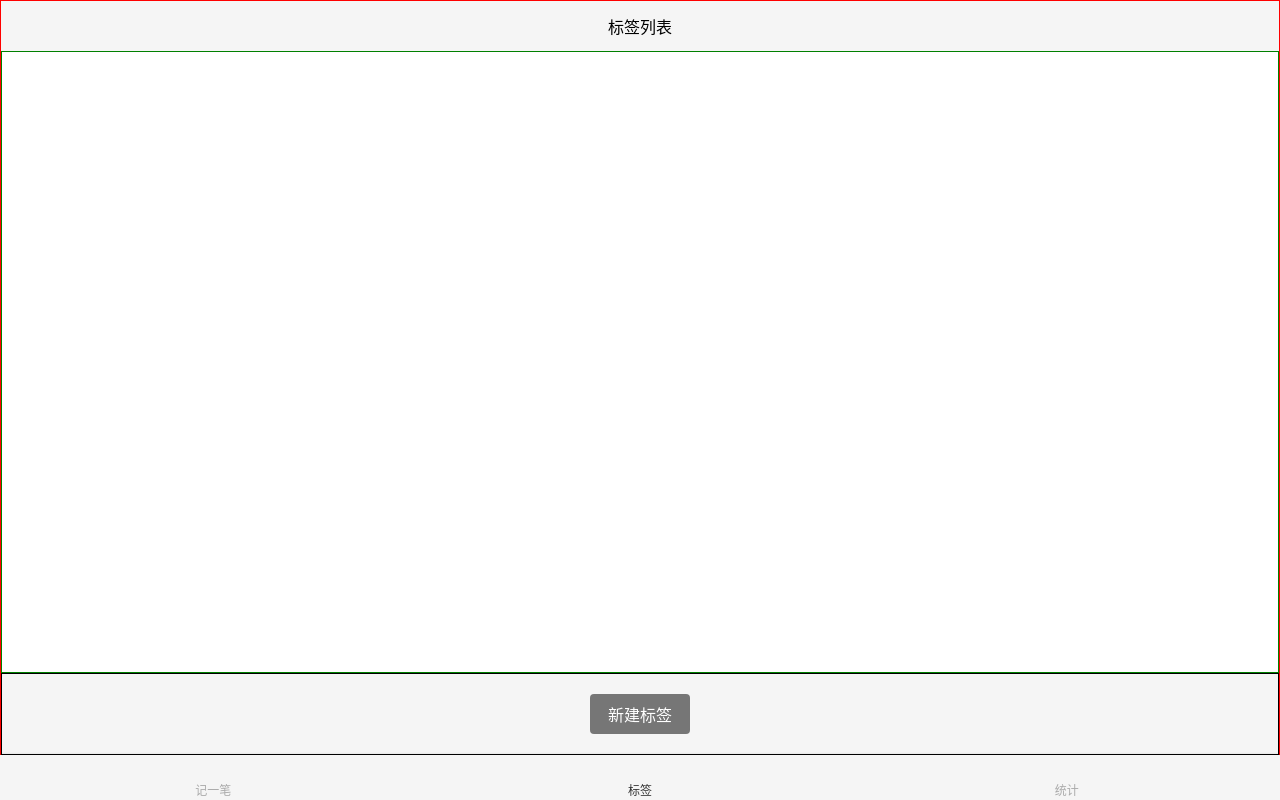
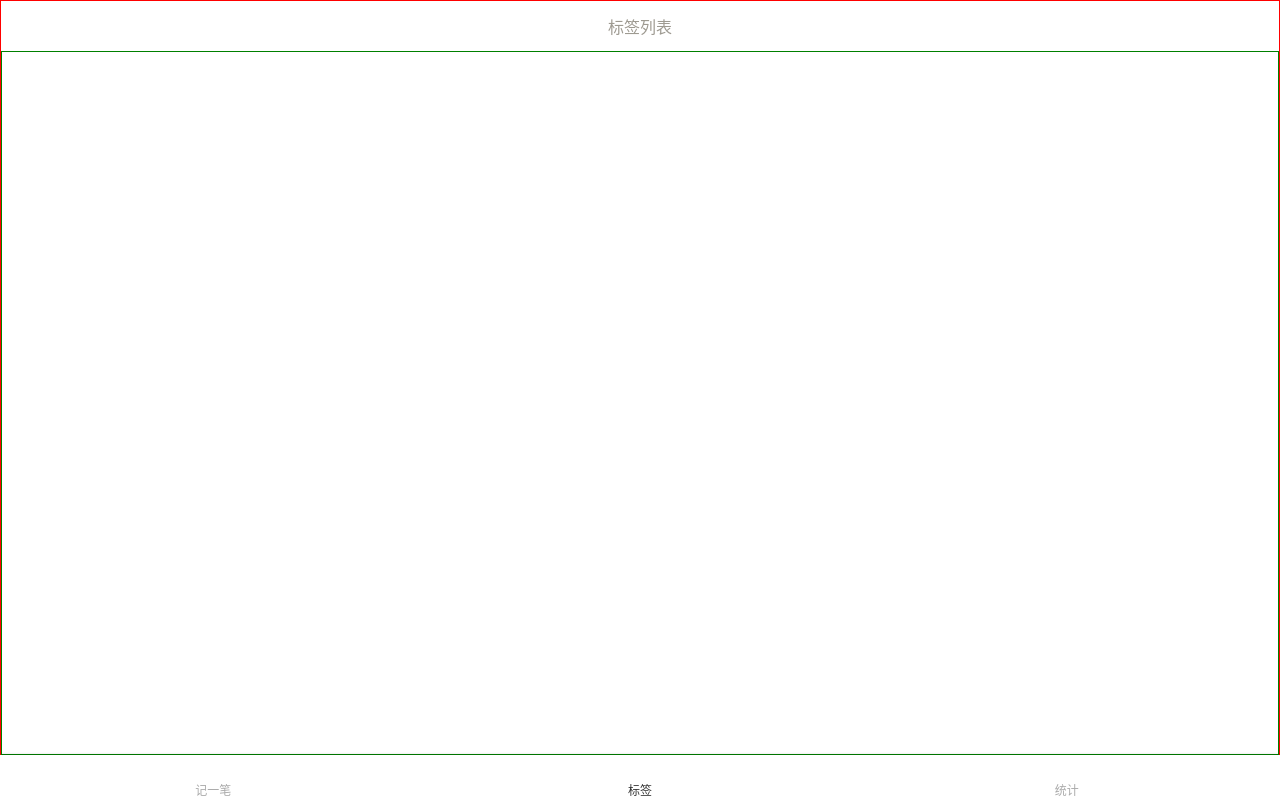
Before and after one commit to lyric-wang/Morney, a Vue app: page /#/labels in a window 1280 px wide. Built offline with nearby package versions, Linux system fonts and the light colour scheme.

Commit message:
改label.vue

```diff
--- a/public/index.html
+++ b/public/index.html
@@ -19,7 +19,7 @@
       >
     </noscript>
     <div id="app"></div>
-    <script src="//at.alicdn.com/t/font_2022694_qz0keaivt0s.js"></script>
+    <script src="//at.alicdn.com/t/font_2022694_440zzfdgymg.js"></script>
     <!-- built files will be auto injected -->
   </body>
 </html>
--- a/src/App.vue
+++ b/src/App.vue
@@ -14,6 +14,7 @@
   font-size: 16px;
 }
 body {
-  background: #f5f5f5;
+  background: white;
+  //background: #f5f5f5;
 }
 </style>
--- /dev/null
+++ b/src/components/statistics/type.vue
@@ -0,0 +1,32 @@
+<template>
+  <div class="typeWrapper">
+    <ul class="type">
+      <li>支出</li>
+      <li>收入</li>
+    </ul>
+  </div>
+</template>
+
+<script>
+export default {};
+</script>
+
+<style lang="scss" scoped>
+.typeWrapper {
+  background: #f0f1f1;
+  height: 36px;
+  display: flex;
+  align-items: center;
+  .type {
+    display: flex;
+    height: 30px;
+    width: 80vw;
+    background: #e1e2e3;
+    align-items: center;
+    li {
+      width: 50%;
+      text-align: center;
+    }
+  }
+}
+</style>
--- a/src/views/Labels.vue
+++ b/src/views/Labels.vue
@@ -4,6 +4,9 @@
       <div class="labelWrapper">
         <div class="head">
           <span>标签列表</span>
+          <svg class="icon" @click="add">
+            <use xlink:href="#icon-add" />
+          </svg>
         </div>
         <div class="tags">
           <router-link
@@ -17,9 +20,6 @@
               <use xlink:href="#icon-right" />
             </svg>
           </router-link>
-        </div>
-        <div class="new">
-          <button @click="add">新建标签</button>
         </div>
       </div>
     </Layout>
@@ -50,6 +50,18 @@ export default class Labels extends Vue {
     display: flex;
     align-items: center;
     justify-content: center;
+    color: #9e9a91;
+    position: relative;
+    .icon {
+      width: 20px;
+      height: 20px;
+      fill: currentColor;
+      overflow: hidden;
+      color: #b6b6b6;
+      position: absolute;
+      right: 0;
+      margin: 0 10px 0 0;
+    }
   }
   .tags {
     padding-left: 20px;
@@ -76,19 +88,5 @@ export default class Labels extends Vue {
       }
     }
   }
-  .new {
-    display: flex;
-    justify-content: center;
-    border: 1px solid black;
-    padding: 20px 0;
-    button {
-      height: 40px;
-      width: 100px;
-      background: #767676;
-      border: none;
-      border-radius: 4px;
-      color: white;
-    }
-  }
 }
 </style>
--- a/src/views/Statistics.vue
+++ b/src/views/Statistics.vue
@@ -2,7 +2,7 @@
   <div>
     <Layout>
       <div class="head">账单</div>
-      <Tab :table="NameTable" :value.sync="value" />
+      <Type />
       <ul v-if="JSON.stringify(this.list) !== '{}'">
         <li v-for="(item, index) in list" :key="index">
           <div class="title">
@@ -24,12 +24,12 @@
 <script lang="ts">
 import Vue from "vue";
 import { Component } from "vue-property-decorator";
-import Tab from "@/components/Tab.vue";
+import Type from "@/components/statistics/type.vue";
 import { clone } from "@/lb/clone.ts";
 type List = { title: string; total?: number; content: RecordItem[] }[];
 
 @Component({
-  components: { Tab },
+  components: { Type },
 })
 export default class Statistics extends Vue {
   value = "-";
@@ -53,7 +53,7 @@ export default class Statistics extends Vue {
         return {};
       } else {
         const sorted = a.sort((a: RecordItem, b: RecordItem) => {
-          return Date.parse(a.date!) - Date.parse(b.date!);
+          return Date.parse(b.date!) - Date.parse(a.date!);
         }); //先按时间对记录排序，然后再循环，如果date相等就push，不相等就新建一项
         list[0] = { title: sorted[0].date.split("T")[0], content: [sorted[0]] };
         let j = 0;
@@ -91,15 +91,6 @@ export default class Statistics extends Vue {
 </script>
 
 <style lang="scss" scoped>
-::v-deep li.selected {
-  background: white;
-  &::after {
-    display: none;
-  }
-}
-::v-deep .type > li {
-  height: 50px;
-}
 .head {
   height: 50px;
   display: flex;
```
